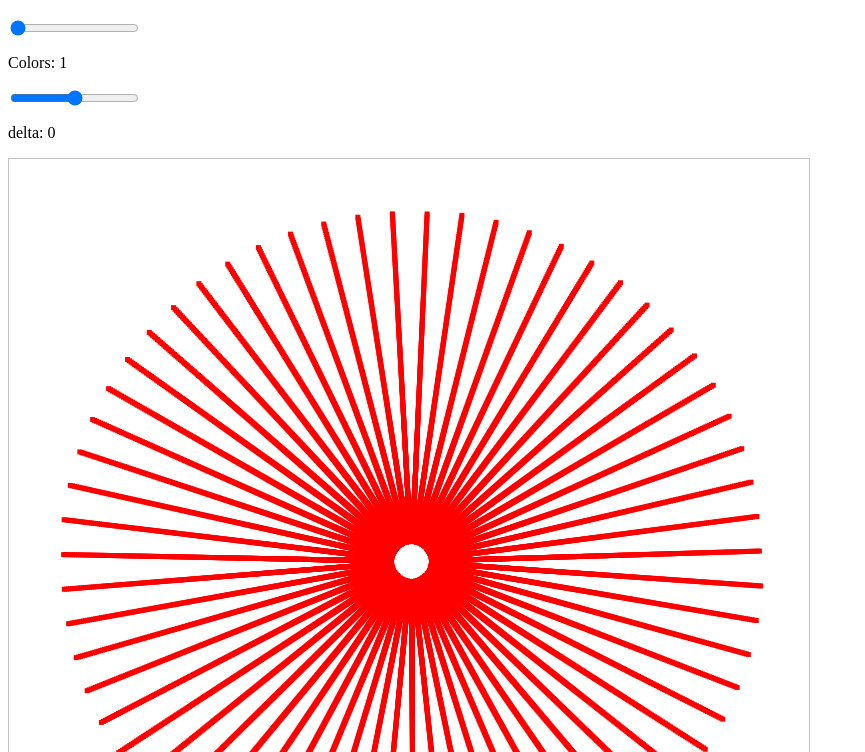
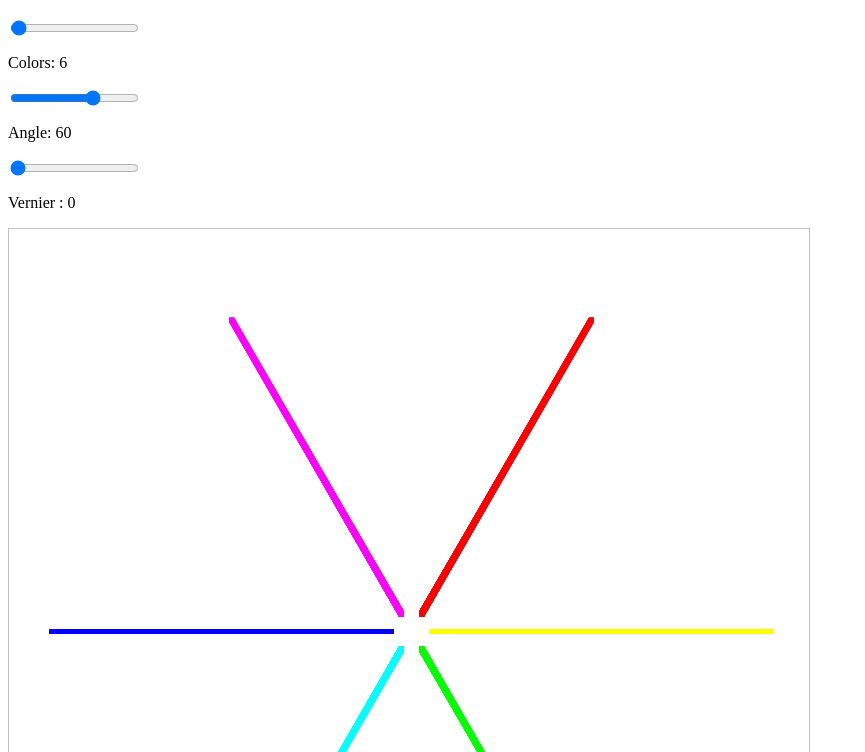
Before and after one commit to phrwtz/multimap, a plain HTML site: page index.html in a window 1280 px wide. Shown: the part 48-800 px from the top of the page, without its empty margins (0-865 px from the left). Drawn offline with nearby package versions, Linux system fonts and the light colour scheme.

Commit message:
Colors, angles, and vernier

```diff
--- a/index.html
+++ b/index.html
@@ -4,13 +4,31 @@
 
     <h1>Welcome to Multimap!</h1>
 
+    <!-- <select id="periodSelector" onchange="periodFunction()">
+        <option value=3>Three periods</option>
+        <option value=4>Four periods</option>
+        <option value=5>Five periods</option>
+        <option value=6>Six periods</option>
+        <option value=7>Seven periods</option>
+        <option value=8>Eight periods</option>
+        <option value=9>Nine periods</option>
+    </select> -->
+
     <div id="slidecontainer">
-        <input type="range" min="0" max="360" value="1" class="slider" length="2" id="colorSlider">
+        <input type="range" min="2" max="360" value=6 class="slider" length="2" id="colorSlider">
+
         <p>Colors:
             <span id="colorsBox"></span>
         </p>
-        <input type="range" min="0" max="10" value="5" step="0.001" class="slider" id="deltaSlider">
-        <p>delta:
+
+        <input type="range" min="0" max="90" value="60" step="1" class="slider" id="angleSlider">
+
+        <p>Angle:
+            <span id="angleBox"></span>
+        </p>
+        <input type="range" min="0" max="1" value="0" step="0.001" class="slider" id="deltaSlider">
+
+        <p>Vernier :
             <span id="deltaBox"></span>
         </p>
     </div>
@@ -20,68 +38,102 @@
         </canvas>
     </div>
 
+
+    </style>
+    </div>
+
     <script type="text/javascript" src="https://ajax.googleapis.com/ajax/libs/jquery/1.5.1/jquery.min.js"></script>
 
     <script>
-        var canvasDiv = document.getElementById("canvasContainer");
-        var canvas = document.getElementById("myCanvas");
-        var cSlider = document.getElementById("colorSlider");
-        var cOutput = document.getElementById("colorsBox");
-        var dSlider = document.getElementById("deltaSlider");
-        var dOutput = document.getElementById("deltaBox");
-        var n = 9;
-        var m = 7;
-        var w = 800;
-        var h = 800;
-        var o = {};
-        var d = {};
-        var delta = 0;
-        var angle;
-        var hue = "";
-        var ctx = canvas.getContext("2d");
-        cSlider.oninput = function () {
-            cOutput.innerHTML = this.value;
-            colors = this.value;
-            r = 360;
-            i = 1;
-            t = 0;
-            angle = parseFloat(180 * (1 / m + 1 / n) + delta);
-            clearScreen();
-            drawMap(colors, delta);
-        }
-        dSlider.oninput = function () {
-            delta = this.value - 5;
-            dOutput.innerHTML = delta;
-            r = 350;
-            i = 1;
-            t = 0;
-            angle = parseFloat(180 * (1 / m + 1 / n) + delta);
-            clearScreen();
-            drawMap(colors, delta);
-        }
-        cOutput.innerHTML = cSlider.value; // Display the default slider value
-        dOutput.innerHTML = 0;
+        var canvasDiv = document.getElementById("canvasContainer"),
+            canvas = document.getElementById("myCanvas"),
+            w = 800,
+            h = 800,
+            ctx = canvas.getContext("2d"),
+            cSlider = document.getElementById("colorSlider"),
+            aSlider = document.getElementById("angleSlider"),
+            dSlider = document.getElementById("deltaSlider"),
+            cOutput = document.getElementById("colorsBox"),
+            aOutput = document.getElementById("angleBox"),
+            dOutput = document.getElementById("deltaBox"),
+            pMenu = document.getElementById("periodSelector"),
+            colorStr,
+            colors,
+            period,
+            delta,
+            angle,
+            angleStr,
+            deltaStr = 0,
+            hue = "",
+            r = 360,
+            t = 0,
+            i = 1,
+            c = Math.PI / 180; // Degrees to radians conversion factor
 
-        c = Math.PI / 180 // Degrees to radians conversion factor
         canvas.width = w;
         canvas.height = h;
-        o.x = w / 2;
-        o.y = h / 2;
-        colors = cSlider.value;
-        angle = parseFloat(180 * (1 / m + 1 / n) + delta);
-        var r = 350;
-        var t = 04
-        var i = 1;
-        drawMap(colors, delta);
+        cx = w / 2;
+        cy = h / 2;
 
-        function drawMap(colors, delta) {
+        function setParameters() {
+            colorsStr = cSlider.value;
+            colors = parseInt(colorsStr);
+            cOutput.innerHTML = colorsStr;
+    //        periodStr = pMenu.value;
+    //        period = parseInt(periodStr);
+            deltaStr = dSlider.value;
+            delta = parseFloat(deltaStr);
+            dOutput.innerHTML = deltaStr;
+            angleStr = aSlider.value;
+            angle = parseFloat(angleStr);
+            aOutput.innerHTML = angle + delta;
+
+        }
+
+        function periodFunction() {
+            clearScreen();
+            setParameters();
+            r = 360;
+            t = 0;
+            i = 1;
+            drawMap();
+        }
+
+        cSlider.oninput = function () {
+            clearScreen();
+            setParameters();
+            r = 360;
+            t = 0;
+            i = 1;
+            drawMap();
+        }
+
+        aSlider.oninput = function () {
+            clearScreen();
+            setParameters();
+            r = 360;
+            t = 0;
+            i = 1;
+            drawMap();
+        }
+
+        dSlider.oninput = function () {
+            clearScreen();
+            setParameters();
+            r = 360;
+            t = 0;
+            i = 1;
+            drawMap();
+        }
+
+        function drawMap() {
             while (r > 20) {
-                d.x = o.x + r * Math.cos(c * t);
-                d.y = o.y + r * Math.sin(c * t);
+                dx = cx + r * Math.cos(c * t);
+                dy = cy + r * Math.sin(c * t);
                 hue = ((360 / colors) * i).toString();
                 ctx.fillStyle = "hsl(" + hue + ", 100%, 50%)";
-                ctx.fillRect(d.x, d.y, 5, 5);
-                t += angle;
+                ctx.fillRect(dx, dy, 5, 5);
+                t += angle + delta;
                 i++;
                 r *= 0.9999;
             }
@@ -91,6 +143,8 @@
             ctx.clearRect(0, 0, 800, 800);
         }
 
+        setParameters();
+        drawMap();
     </script>
 
 </body>
```
